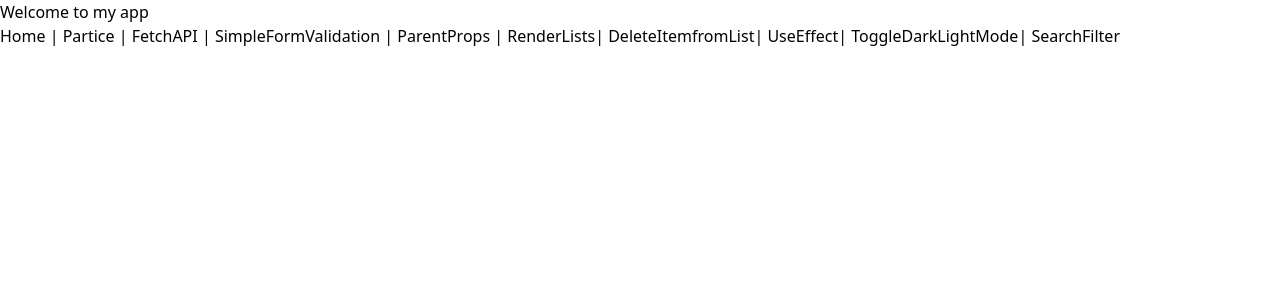
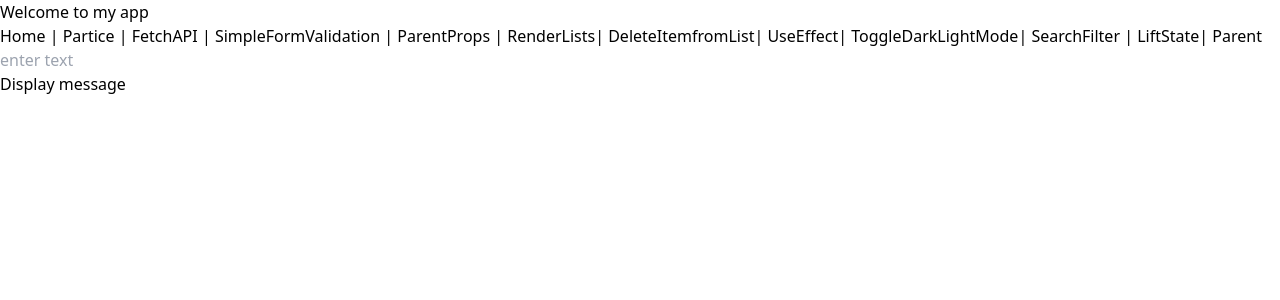
Before and after one commit to evil-sandeep/react_partice, a React (Create React App) app: page /Parent in a window 1280 px wide. Shown: the top 300 px of the page. Built offline with nearby package versions, Linux system fonts and the light colour scheme.

Commit message:
lift state

```diff
--- a/src/App.js
+++ b/src/App.js
@@ -15,6 +15,8 @@
 import UseEffectExm from './components/UseEffectExm'
 import ToggleDarkLightMode from './components/ToggleDarkLightMode'
 import SearchFilter from './components/SearchFilter'
+import LiftState from './components/LiftState'
+import Parent from './components/liftState/Parent'
 
 
 
@@ -34,7 +36,9 @@
     <Link to='/DeleteItemfromList'>DeleteItemfromList</Link>|{' '}
     <Link to="/useEffectPartice">UseEffect</Link>|{' '}
     <Link to='/ToggleDarkLightMode'>ToggleDarkLightMode</Link>|{' '}
-    <Link to='SearchFilter'>SearchFilter</Link>
+    <Link to='/SearchFilter'>SearchFilter</Link> |{" "}
+    <Link to='/LiftState'>LiftState</Link>|{" "}
+    <Link to='/Parent'>Parent</Link>
   </nav>
 
   <Routes>
@@ -46,6 +50,9 @@
     <Route path='/useEffectPartice' element={<UseEffectExm/>}></Route>
     <Route path='/ToggleDarkLightMode' element={<ToggleDarkLightMode/>}></Route>
     <Route path="/SearchFilter" element={<SearchFilter/>}></Route>
+    <Route path="/LiftState" element={<LiftState/>}></Route>
+    <Route path='/Parent' element={<Parent/>}></Route>
+
   </Routes>
   </div>
   </BrowserRouter>
--- /dev/null
+++ b/src/components/LiftState.js
@@ -0,0 +1,29 @@
+// Lift State Up
+
+// Create two components:
+
+// InputBox — where user types text
+
+// DisplayBox — shows the same text
+// Both should be connected using a common parent component via props and state.
+
+import React, { useState } from 'react'
+
+const LiftState = () => {
+    const [input, setInput] = useState('')
+    const [displayBox,setDisplayBox]=useState(input)
+
+
+
+    return (
+        <div>
+            <input type="text"
+                value={input}
+                onChange={(e) => setInput(e.target.value)}
+                placeHolder='type something'
+            />
+            <h1>{displayBox}</h1>
+        </div>
+    )
+}
+export default LiftState
--- /dev/null
+++ b/src/components/liftState/Displaybox.js
@@ -0,0 +1,12 @@
+import React from 'react'
+
+const Displaybox = (props) => {
+    return (
+        <div>
+            <h1>Display message</h1>
+            <p>{props.input}</p>
+        </div>
+    )
+}
+
+export default Displaybox
--- /dev/null
+++ b/src/components/liftState/InputBox.js
@@ -0,0 +1,15 @@
+import React from 'react'
+
+const InputBox = (props) => {
+    return (
+        <div>
+            <input type="text"
+                value={props.input}
+                onChange={(e) => props.setInput(e.target.value)}
+                placeholder='enter text'
+            />
+        </div>
+    )
+}
+
+export default InputBox
--- /dev/null
+++ b/src/components/liftState/Parent.js
@@ -0,0 +1,15 @@
+import React, { useState } from 'react'
+import InputBox from './InputBox'
+import Displaybox from './Displaybox'
+const Parent = () => {
+    const [input, setInput] = useState('')
+
+    return (
+        <div>
+            <InputBox input={input} setInput={setInput} />
+            <Displaybox input={input}/>
+
+        </div>
+    )
+}
+export default Parent
```
